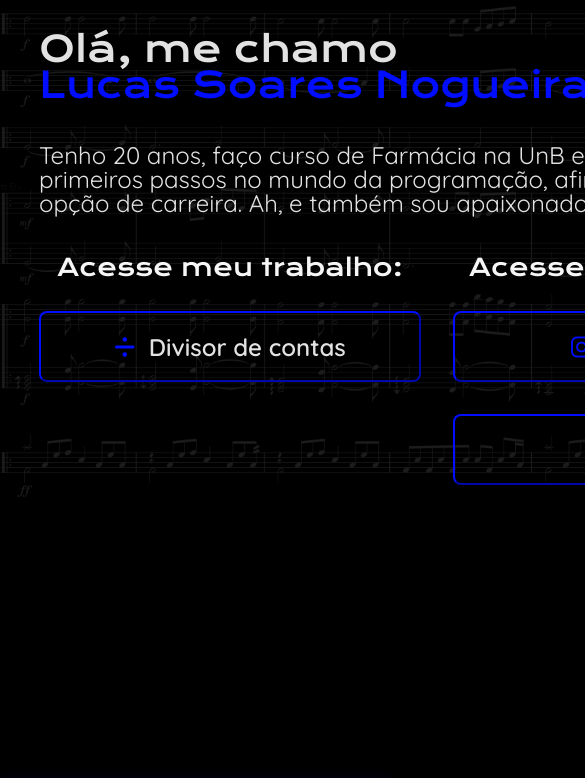
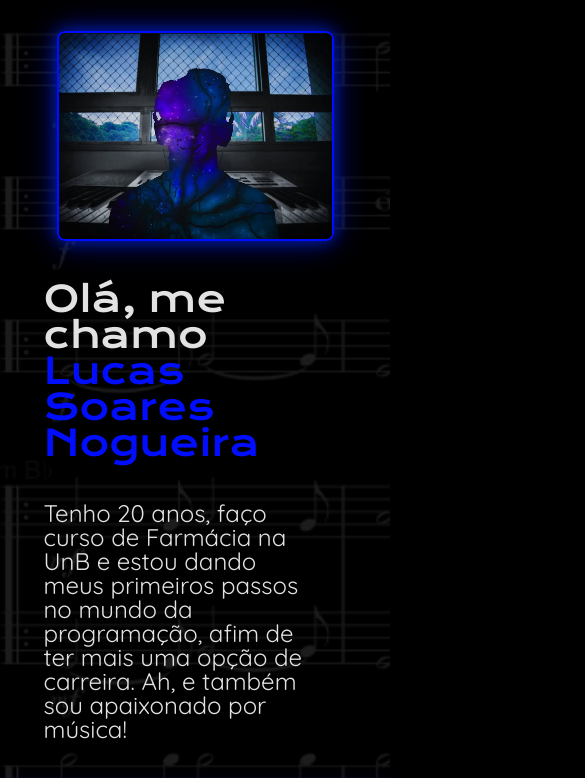
Before and after one commit to Block8Bit/block8bit.github.io, a plain HTML site: page index.html in a window 390 px wide. Shown: the top 778 px of the page, 585 px wide, since content can reach past the window. Drawn offline with nearby package versions, Linux system fonts and the light colour scheme.

Commit message:
added responsiveness

```diff
--- a/divisor/style.css
+++ b/divisor/style.css
@@ -49,7 +49,7 @@ body {
     background-color: #edecec;
     border: none;
     color: #050505;
-    font-size: 20px;
+    font-size: 1.25rem;
     padding: 5px;
     padding-left: 15px;
     margin-left: 25px;
@@ -65,7 +65,7 @@ body {
 
 h1 {
     font-family:"Krona One", serif;
-    font-size: 40px;
+    font-size: 2.5rem;
     font-style: normal;
     font-weight: 700;
     line-height: 100%;
@@ -73,8 +73,7 @@ h1 {
 }
 
 h2 {
-    font-family: 'Inter', sans-serif;
-    font-size: 25px;
+    font-size: 1.56rem;
     font-style: normal;
     font-weight: 700;
     line-height: 100%;
@@ -100,7 +99,7 @@ strong {
     background: #00d9ff;
     color:#303030;
     padding: 16px 24px;
-    font-size: 24px;
+    font-size: 1.5rem;
     width: 350px;
     font-weight: 700;
     border: none;
@@ -152,7 +151,7 @@ strong {
     font-family: "Quicksand", serif;
     color: #00d9ff;
     font-weight: 500;
-    font-size: 18px;
+    font-size: 1.125rem;
 }
 
 .footer__texto__strong {
@@ -160,7 +159,7 @@ strong {
     background-clip: text;
     color: transparent;
     font-weight: 700;
-    font-size: 18px;
+    font-size: 1.125rem;
 }
 
 .fa-music {
--- a/src/styles/style.css
+++ b/src/styles/style.css
@@ -13,11 +13,12 @@ body {
     display: flex;
     align-items: center;
     justify-content: space-between;
-    margin: 8% 10%;;
+    margin: 8% 10%;
+    gap: 40px;
 }
 
 .apresentacao__conteudo {
-    width: 800px;
+    width: 50%;
     display: flex;
     flex-direction: column;
     gap: 40px;
@@ -37,8 +38,7 @@ body {
 }
 
 main img {
-    display: inline-block;
-    width: 450px;
+    width: 30%;
     border: var(--cor-principal) 2px solid;
     border-radius: 8px;
     box-shadow: var(--gradiente-escuro);
@@ -51,14 +51,14 @@ main img:hover {
 }
 
 h1 {
-    font-size: 36px;
+    font-size: 2.25rem;
     font-family: var(--fonte-titulos);
     font-weight: 400;
     color: var(--cor-texto);
 }
 
 p {
-    font-size: 24px;
+    font-size: 1.5rem;
     font-family: var(--fonte-paragrafos);
     font-weight: 400;
     color: var(--cor-texto);
@@ -80,7 +80,7 @@ p {
 }
 
 .apresentacao__links__subtitle {
-    font-size: 24px;
+    font-size: 1.5rem;
     font-family: var(--fonte-titulos);
     font-weight: 400;
 }
@@ -89,7 +89,7 @@ p {
     background-color: transparent;
     border: var(--cor-principal) 2px outset;
     width: 378px;
-    font-size: 24px;
+    font-size: 1.5rem;
     border-radius: 8px;
     text-align: center;
     padding: 21.5px 0px;
@@ -129,7 +129,7 @@ p {
     font-family: var(--fonte-paragrafos);
     color: var(--cor-texto);
     font-weight: 400;
-    font-size: 18px;
+    font-size: 1.125rem;
 }
 
 .footer__texto__strong {
@@ -137,7 +137,7 @@ p {
     background-clip: text;
     color: transparent;
     font-weight: 700;
-    font-size: 18px;
+    font-size: 1.125rem;
 }
 
 .fa-music {
@@ -159,3 +159,35 @@ p {
         transform: rotate(360deg);
     }
 }
+
+@media (max-width: 1450px) {
+
+    .apresentacao__links {
+        flex-direction: column-reverse;
+        padding-bottom: 50px;
+    }
+
+    .apresentacao__conteudo {
+        justify-content: center;
+        align-items: center;
+    }
+}
+
+@media (max-width: 1000px) {
+    .apresentacao {
+        flex-direction: column-reverse;
+    }
+
+    .apresentacao__conteudo, main img, .apresentacao__links, .apresentacao__links__botoes {
+        width: 70vw;
+        align-items: center;
+    }
+}
+
+@media (max-width: 500px) {
+
+    .apresentacao__conteudo, main img {
+        width: 70vw;
+        align-items: center;
+    }
+}
```
